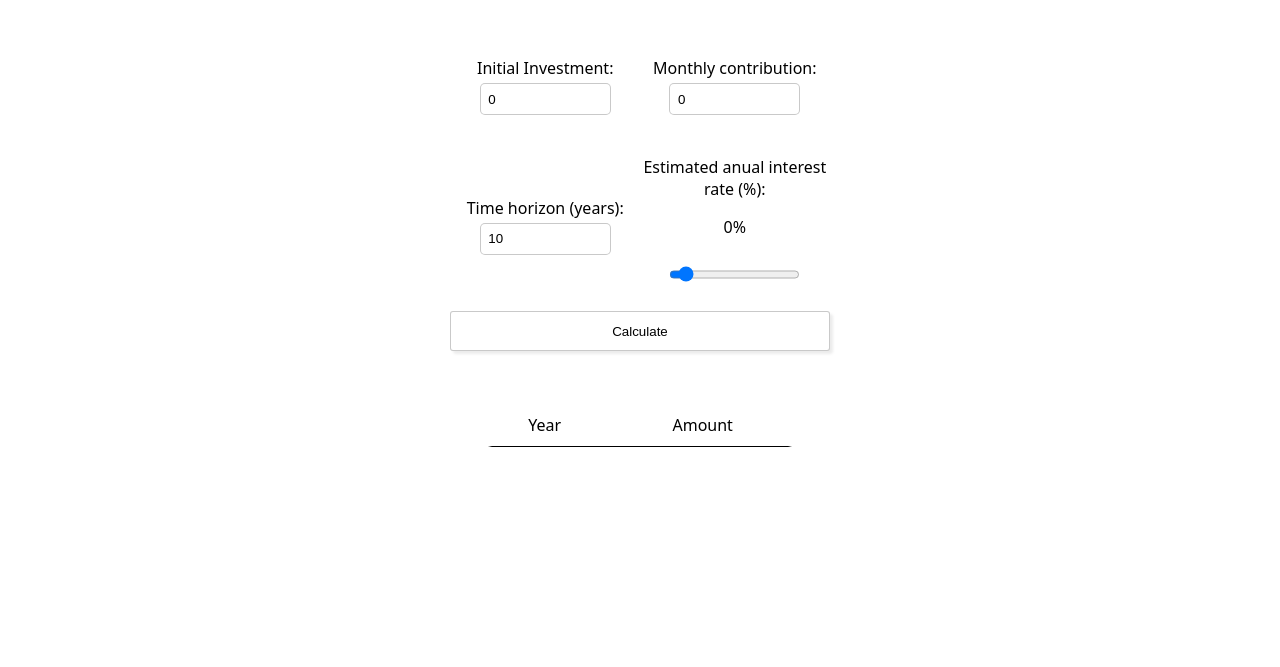
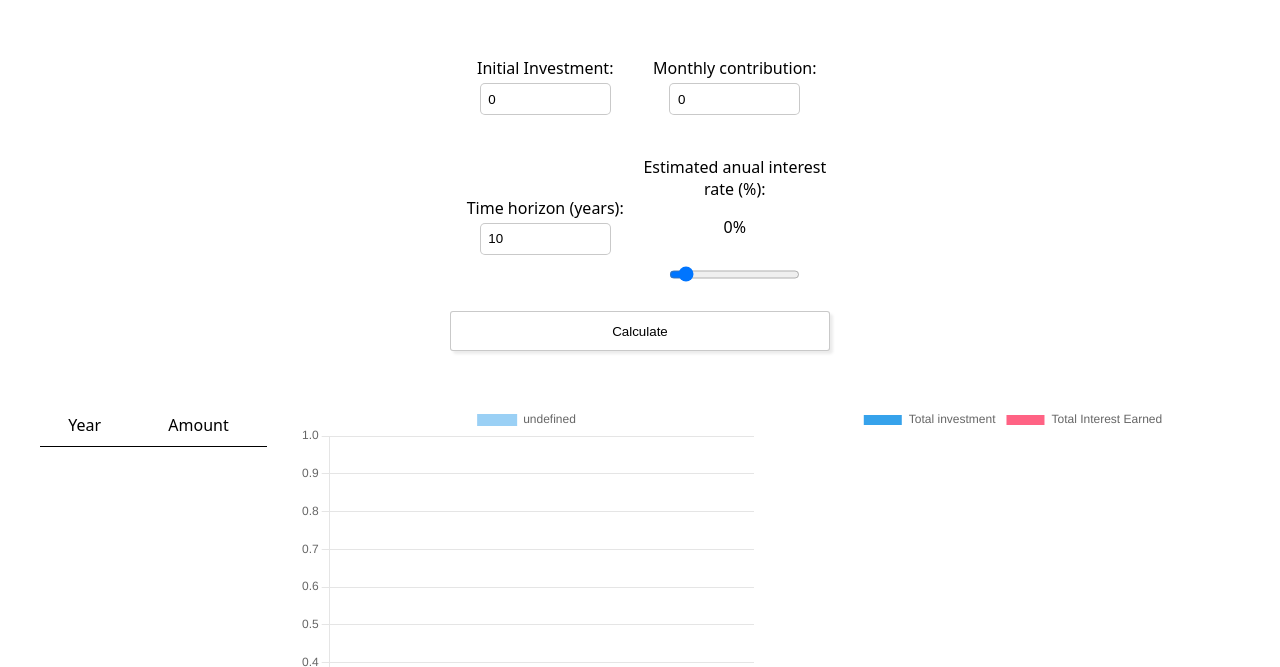
Before and after one commit to pandajakob/jakob-portfolio-webpage, a website: page projects/compoundInterestCalculator/index.html in a window 1280 px wide. Shown: the part 133-800 px from the top of the page. Drawn offline with nearby package versions, Linux system fonts and the light colour scheme.

Commit message:
compound interest calculator added

```diff
--- a/projects/compoundInterestCalculator/index.html
+++ b/projects/compoundInterestCalculator/index.html
@@ -1,10 +1,12 @@
 <!DOCTYPE html>
 <html>
     <head>
+        <meta charset="utf-8">
+        <title> Compound Interest Calculator</title>
         <link rel="stylesheet" href="styles.css">
-        <script src ='script.js' defer> </script>
-        <script src="node_modules/chart.js/dist/chart.umd.js" defer> </script>
-    </head>
+        <script src="https://cdn.jsdelivr.net/npm/chart.js@4.4.3/dist/chart.umd.min.js"></script>
+
+        </head>
 
     <body>
         <h1> Compund Interest Calculator</h1>
@@ -35,6 +37,7 @@
                     <button class="gridItem" type="button" id="calculateButton"onclick="addToTable()">Calculate</button>
                   </form>
             </div>
+            <div class="flexContainer">
             <div class="tableContainer">
             <table class="resultsTable">
                 <tr>
@@ -44,14 +47,18 @@
 
               </table>
             </div>
-            <canvas id="chart">
-
-
+            <canvas id="canvasChart">
             </canvas>
+            <canvas id="pieChart">
+            </canvas>
+            </div>
 
         </main>
+        <script src ='script.js'> </script>
+
     </body>
 
 
 
+
 </html>
--- a/projects/compoundInterestCalculator/script.js
+++ b/projects/compoundInterestCalculator/script.js
@@ -1,5 +1,3 @@
-
-
 let dataPoints = [];
 const tableElement = document.querySelector('table')
 const timeHorizon = document.getElementById("timeHorizon");
@@ -15,6 +13,36 @@ const updateTextInput = (value) => {
 }
 updateTextInput(0);
 
+
+let canvasElement = document.getElementById("canvasChart");
+let pieCanvasElement = document.getElementById("pieChart");
+
+let barChartCfg = {
+    type: 'bar',
+    data: {
+      datasets: [{
+        data: dataPoints.map(dp=>dp.y),
+      }],
+      labels: dataPoints.map(dp=>dp.x)
+    },
+
+}
+
+let pieChartCfg = {
+    type: 'doughnut',
+    data: {
+      datasets: [{
+        data: [0,0],
+      }],
+      labels: ["Total investment", "Total Interest Earned"]
+    },
+}
+
+let chart = new Chart(canvasElement, barChartCfg);
+let pieChart = new Chart(pieCanvasElement, pieChartCfg)
+
+
+
 const addDataPoints = () => {
     dataPoints = [];
     let totalValue = parseFloat(initialInvestment.value);
@@ -27,11 +55,12 @@ const addDataPoints = () => {
             totalValue = totalValue*yield+yearlyContribution;
         }
         const dataPoint = {
-            year: year,
-            value: totalValue
+            x: `${year}`,
+            y: totalValue
         };
         dataPoints.push(dataPoint);
     }
+
 };
 
 const addToTable = () => {
@@ -42,22 +71,31 @@ const addToTable = () => {
     for (const dataPoint of dataPoints) {
         let trElement = document.createElement('tr');
         let yearElement = document.createElement('th');
-        yearElement.innerHTML = dataPoint.year;
+        yearElement.innerHTML = dataPoint.x;
         let amountElement = document.createElement('th');
-        amountElement.innerHTML = "$" + Math.round(dataPoint.value);
+        amountElement.innerHTML = "$" + Math.round(dataPoint.y);
         trElement.appendChild(yearElement);
         trElement.appendChild(amountElement);
         tableElement.appendChild(trElement);
     }
-};
+    chart.data.labels = dataPoints.map(dp => dp.x);
+    chart.data.datasets[0].data = dataPoints.map(dp => parseFloat(dp.y));
+    chart.update();
 
 
+    let totalInvestment = parseInt(timeHorizon.value)*parseInt(monthlyContribution.value)*12+parseInt(initialInvestment.value)
+    let totalInterest = parseInt(dataPoints[dataPoints.length-1].y - totalInvestment)
 
+    console.log("max" + dataPoints[dataPoints.length-1].y)
+    console.log("Tinv" + totalInvestment)
+    console.log("TI" + totalInterest)
+
+    pieChart.data.datasets[0].data = [totalInvestment, totalInterest];
+    pieChart.update();
+};
 
 document.addEventListener('keydown', function(event) {
     if (event.key === 'Enter') {
         addToTable();
     }
 });
-
-addDataPoints();
--- a/projects/compoundInterestCalculator/styles.css
+++ b/projects/compoundInterestCalculator/styles.css
@@ -60,12 +60,10 @@ input {
 .tableContainer{
     border-radius: 10px;
     font-weight: 300;
-    margin: auto;
-    width: 25%;
-    margin: auto;
+    width: 18%;
     overflow-y: auto;
     display: block;
-    max-height: 500px;
+    max-height: 430px;
 }
 table {
     width: 100%;
@@ -78,3 +76,12 @@ th, td {
     padding: 10px;
 
 }
+.flexContainer {
+    display: flex;
+    justify-content: space-evenly;
+    flex-wrap: wrap;
+}
+canvas {
+    max-width: 36%;
+    max-height: 420px;
+}
```
